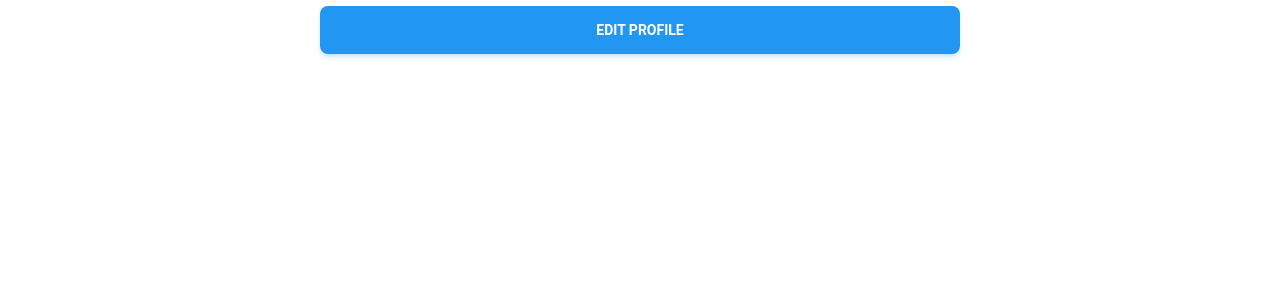
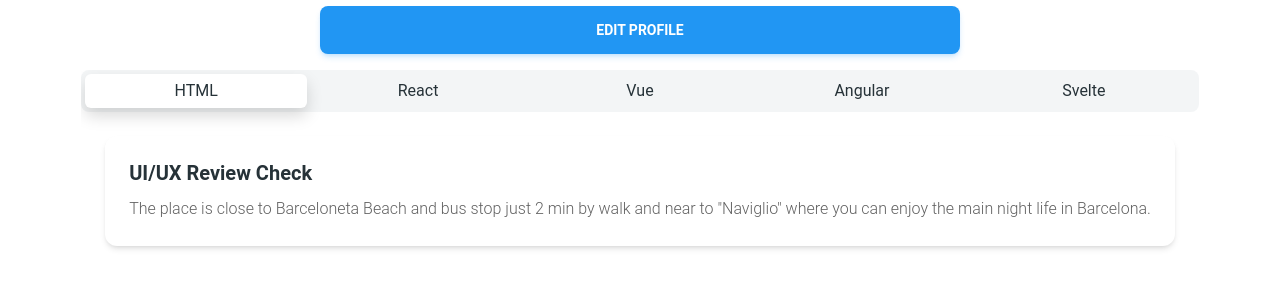
Before and after one commit to Abhiramks2003/Zynteract, a React (Vite) app: page /profile in a window 1280 px wide. Shown: the part 468-756 px from the top of the page. Built offline with nearby package versions, Linux system fonts and the light colour scheme.

Commit message:
Update Profile.jsx

```diff
--- a/src/Profile.jsx
+++ b/src/Profile.jsx
@@ -6,9 +6,106 @@ import {
   Avatar,
   Chip,
   Button,
+  Tabs,
+  TabsHeader,
+  TabsBody,
+  Tab,
+  TabPanel,
 } from "@material-tailwind/react";
 
 export default function Profile() {
+  const data = [
+    {
+      label: "HTML",
+      value: "html",
+      desc: (
+        <Card className="w-full">
+          <CardBody>
+            <Typography variant="h5" color="blue-gray" className="mb-2">
+              UI/UX Review Check
+            </Typography>
+            <Typography>
+              The place is close to Barceloneta Beach and bus stop just 2 min by
+              walk and near to &quot;Naviglio&quot; where you can enjoy the main
+              night life in Barcelona.
+            </Typography>
+          </CardBody>
+        </Card>
+      ),
+    },
+    {
+      label: "React",
+      value: "react",
+      desc: (
+        <Card className="w-full">
+          <CardBody>
+            <Typography variant="h5" color="blue-gray" className="mb-2">
+              UI/UX Review Check
+            </Typography>
+            <Typography>
+              The place is close to Barceloneta Beach and bus stop just 2 min by
+              walk and near to &quot;Naviglio&quot; where you can enjoy the main
+              night life in Barcelona.
+            </Typography>
+          </CardBody>
+        </Card>
+      ),
+    },
+    {
+      label: "Vue",
+      value: "vue",
+      desc: (
+        <Card className="w-full">
+          <CardBody>
+            <Typography variant="h5" color="blue-gray" className="mb-2">
+              UI/UX Review Check
+            </Typography>
+            <Typography>
+              The place is close to Barceloneta Beach and bus stop just 2 min by
+              walk and near to &quot;Naviglio&quot; where you can enjoy the main
+              night life in Barcelona.
+            </Typography>
+          </CardBody>
+        </Card>
+      ),
+    },
+    {
+      label: "Angular",
+      value: "angular",
+      desc: (
+        <Card className="w-full">
+          <CardBody>
+            <Typography variant="h5" color="blue-gray" className="mb-2">
+              UI/UX Review Check
+            </Typography>
+            <Typography>
+              The place is close to Barceloneta Beach and bus stop just 2 min by
+              walk and near to &quot;Naviglio&quot; where you can enjoy the main
+              night life in Barcelona.
+            </Typography>
+          </CardBody>
+        </Card>
+      ),
+    },
+    {
+      label: "Svelte",
+      value: "svelte",
+      desc: (
+        <Card className="w-full">
+          <CardBody>
+            <Typography variant="h5" color="blue-gray" className="mb-2">
+              UI/UX Review Check
+            </Typography>
+            <Typography>
+              The place is close to Barceloneta Beach and bus stop just 2 min by
+              walk and near to &quot;Naviglio&quot; where you can enjoy the main
+              night life in Barcelona.
+            </Typography>
+          </CardBody>
+        </Card>
+      ),
+    },
+  ];
   return (
     <div className="flex flex-col items-center">
       <Card
@@ -70,7 +167,27 @@ export default function Profile() {
           </div>
         </CardBody>
       </Card>
-      <Button size="lg" color="blue" className="my-3 w-3/4 md:w-1/2">Edit Profile</Button>
+      <Button size="lg" color="blue" className="my-3 w-3/4 md:w-1/2">
+        Edit Profile
+      </Button>
+      <div className="flex">
+        <Tabs value="html">
+          <TabsHeader>
+            {data.map(({ label, value }) => (
+              <Tab key={value} value={value}>
+                {label}
+              </Tab>
+            ))}
+          </TabsHeader>
+          <TabsBody>
+            {data.map(({ value, desc }) => (
+              <TabPanel key={value} value={value}>
+                {desc}
+              </TabPanel>
+            ))}
+          </TabsBody>
+        </Tabs>
+      </div>
     </div>
   );
 }
```
